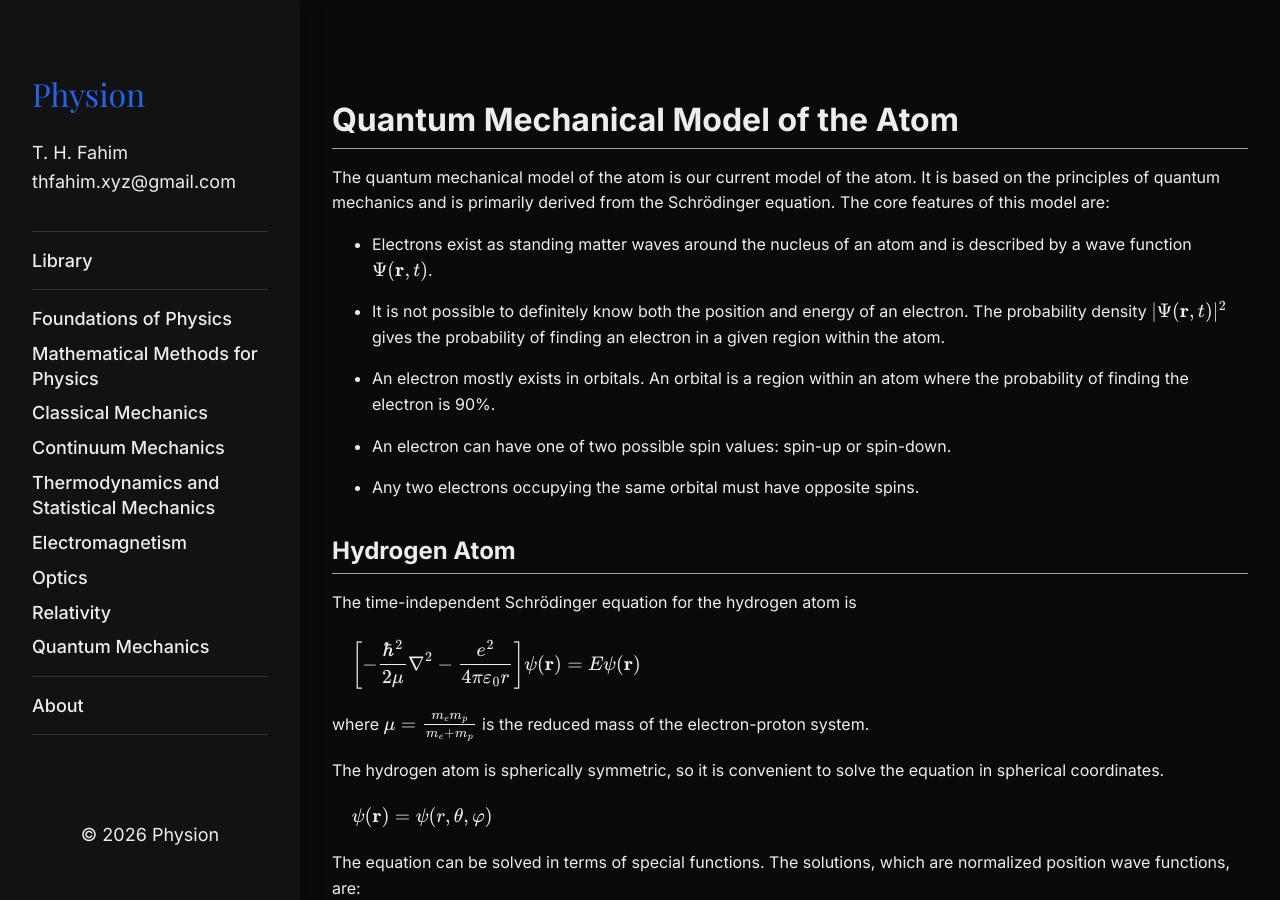
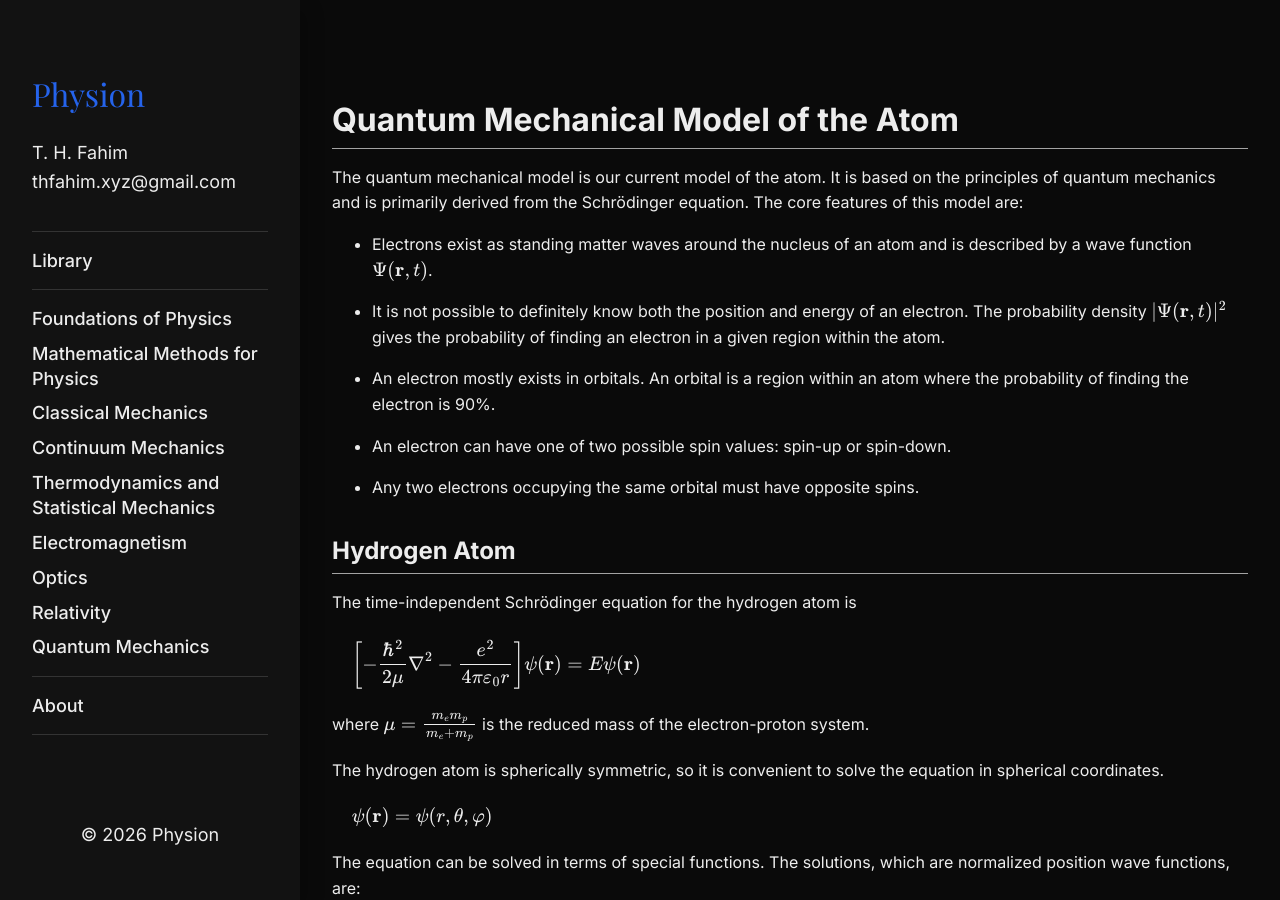
Before and after one commit to thfahim-xyz/physion, a Jekyll site: the page built from books/qm/qm1/qm1-3.md, in a window 1280 px wide and 900 px high. Built offline with Jekyll 4.4.1, drawn with Linux system fonts in a browser that asks for light colours.

Commit message:
Update Quantum Mechanics

```diff
--- a/books/qm/qm1/qm1-3.md
+++ b/books/qm/qm1/qm1-3.md
@@ -5,7 +5,7 @@ layout: default
 
 # {{ page.title }}
 
-The quantum mechanical model of the atom is our current model of the atom. It is based on the principles of quantum mechanics and is primarily derived from the Schrödinger equation. The core features of this model are:
+The quantum mechanical model is our current model of the atom. It is based on the principles of quantum mechanics and is primarily derived from the Schrödinger equation. The core features of this model are:
 
 - Electrons exist as standing matter waves around the nucleus of an atom and is described by a wave function $\Psi(\mathbf r, t)$.
 
```
